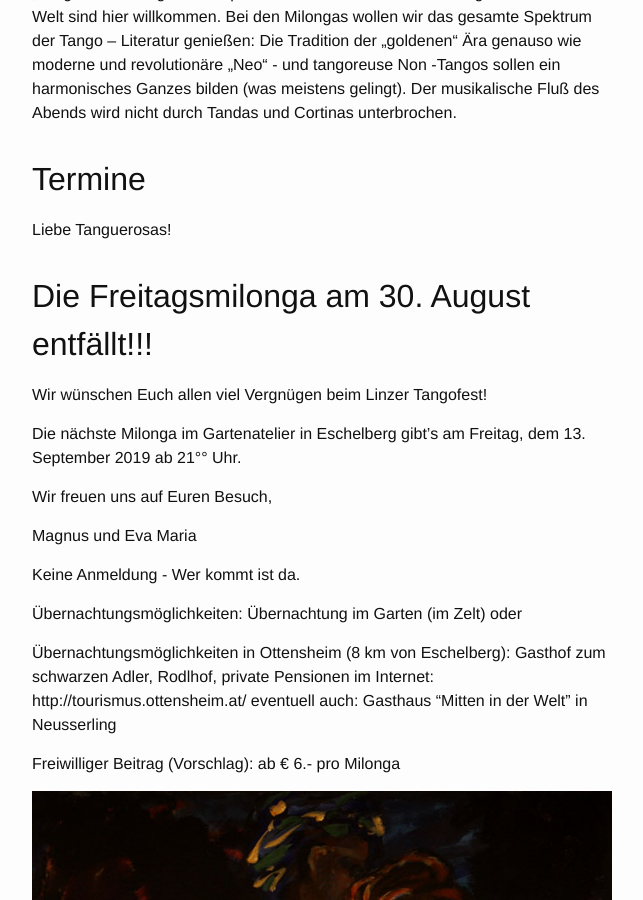
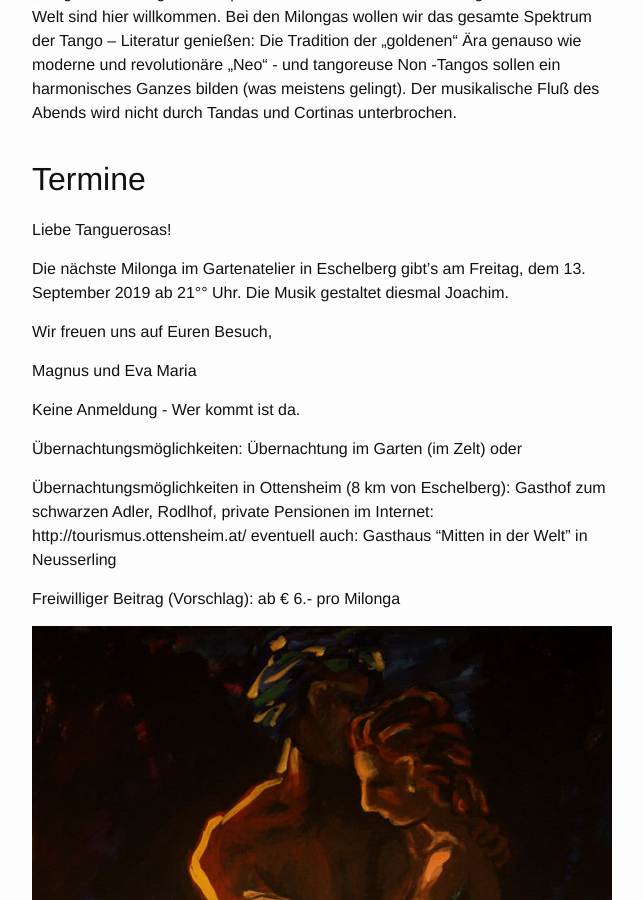
Before and after one commit to eschelberg/eschelberg.github.io, a Jekyll site: the page built from tango/index.md, in a window 1280 px wide and 900 px high, scrolled down 653 px. Shown: the whole window, without its empty margins (158-801 px from the left). Built offline with Jekyll 4.4.1, drawn with Linux system fonts in a browser that asks for light colours.

Commit message:
Update index.md

```diff
--- a/tango/index.md
+++ b/tango/index.md
@@ -13,10 +13,8 @@ Der musikalische Fluß des Abends wird nicht durch Tandas und Cortinas unterbroc
 
 Liebe Tanguerosas!
 
-## Die Freitagsmilonga am 30. August entfällt!!!
-Wir wünschen Euch allen viel Vergnügen beim Linzer Tangofest!
-
 Die nächste Milonga im Gartenatelier in Eschelberg gibt’s am Freitag, dem 13. September 2019 ab 21°° Uhr.
+Die Musik gestaltet diesmal Joachim.
 
 Wir freuen uns auf Euren Besuch,
 
```
